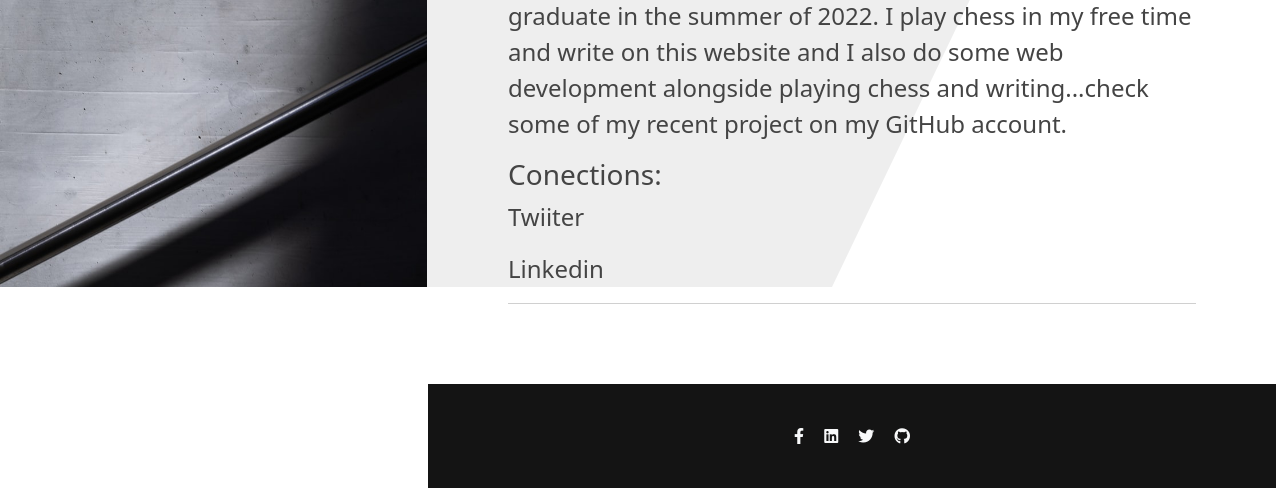
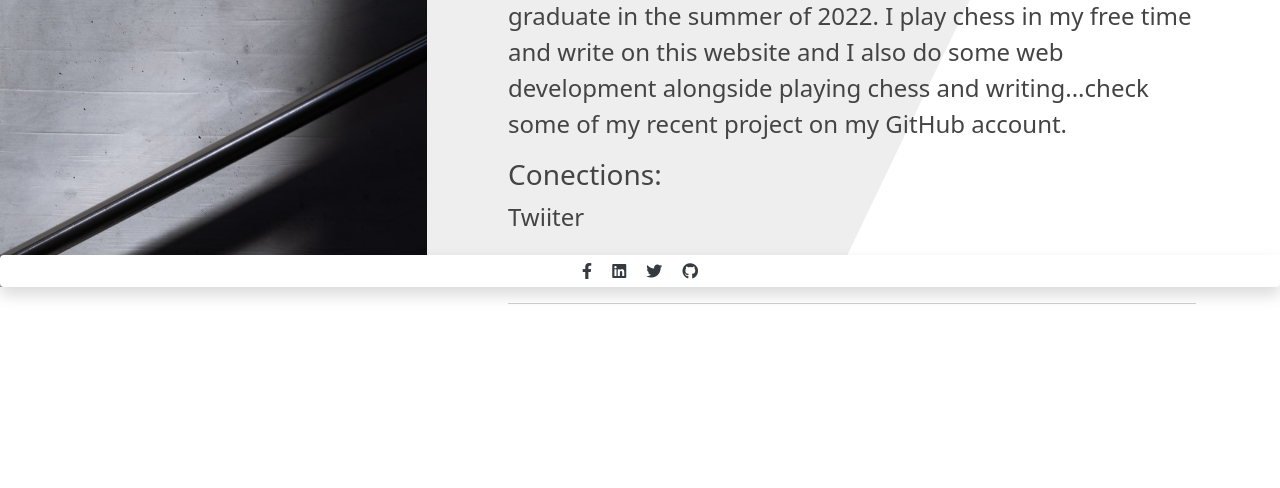
Before and after one commit to Bol1137/Django-Blog, a Django app: page /about/ in a window 1280 px wide. Shown: the part 513-1001 px from the top of the page. After the commit the page ends 817 px from the top, so only its background shows below. Run offline with Django 3.2, Linux system fonts and the light colour scheme; some libraries are stand-ins or nearby versions.

Commit message:
Added some modifcation on the layouts

```diff
--- a/blog/templates/blog/about.html
+++ b/blog/templates/blog/about.html
@@ -88,16 +88,17 @@
     <hr>
 </section>
 
-    <footer class="footer p-4" style="background-color: rgb(20, 20, 20);">
-            <div class="container-fluid text-center my-3">
-            <div class="social-links m-auto">
-                <a href="https://www.facebook.com/bol.denga/" target="_blank" class="text-light  m-2"><i class="fab fa-facebook-f"></i></a>
-                <a href="https://www.linkedin.com/in/bol-deng-526361206/" target="_blank" class="text-light  m-2"><i class="fab fa-linkedin"></i></a>
-                <a href="https://twitter.com/bol_aguel" target="_blank" class="text-light  m-2"><i class="fab fa-twitter"></i></a>
-                <a href="https://github.com/Bol1137" target="_blank" class="text-light  m-2"><i class="fab fa-github"></i></a>
-            </div>
-        </div>
-    </footer>
+
+<footer class="footer fixed-bottom shadow p-1 rounded">
+    <div class="container-fluid text-center">
+    <div class="social-links m-auto">
+        <a href="https://www.facebook.com/bol.denga/" target="_blank" class="text-dark  m-2"><i class="fab fa-facebook-f"></i></a>
+        <a href="https://www.linkedin.com/in/bol-deng-526361206/" target="_blank" class="text-dark  m-2"><i class="fab fa-linkedin"></i></a>
+        <a href="https://twitter.com/bol_aguel" target="_blank" class="text-dark  m-2"><i class="fab fa-twitter"></i></a>
+        <a href="https://github.com/Bol1137" target="_blank" class="text-dark  m-2"><i class="fab fa-github"></i></a>
+    </div>
+</div>
+</footer>
 
     </div>
 
--- a/static/blog/css/styles.css
+++ b/static/blog/css/styles.css
@@ -1,6 +1,6 @@
 body,
 html {
-  height: 100%;
+  min-height: 100%;
 }
 
 body {
@@ -18,7 +18,13 @@ body {
   height: 100%;
   color: white;
 }
-
+/* .footer{
+  position: absolute;
+  bottom: 0;
+  width: 100%;
+  /* set the fixed height of the footer
+  line-height: 60px;
+} */
 /* styling icons */
 /* .icon-1:hover{
   color: #3b5998;
```
Also changed, not shown: blog/templates/blog/base.html (+7 -1 lines), db.sqlite3.
